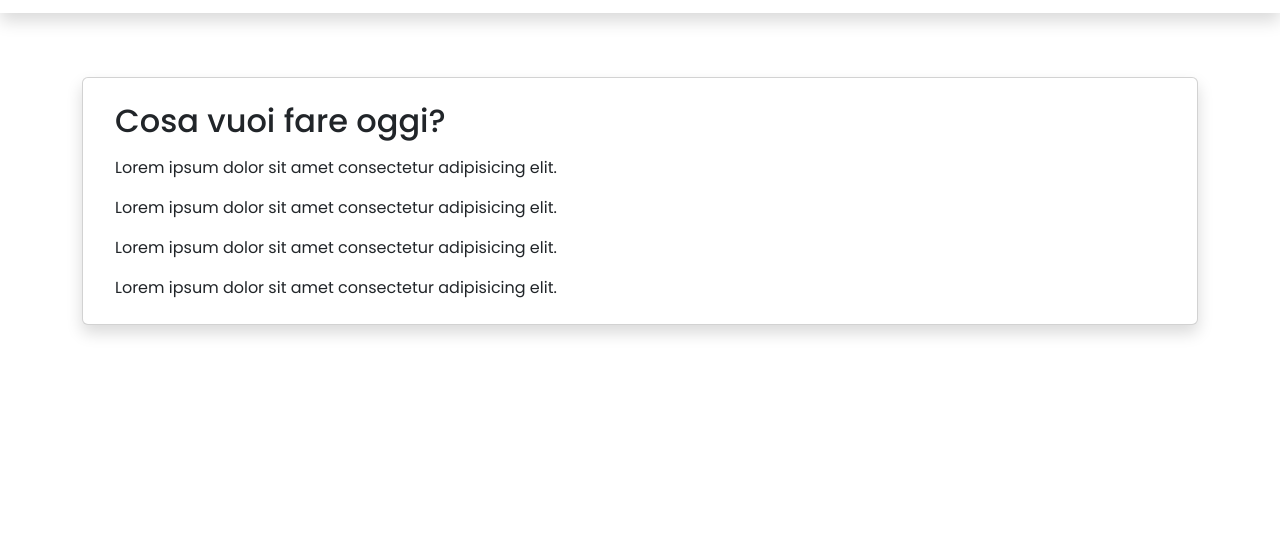
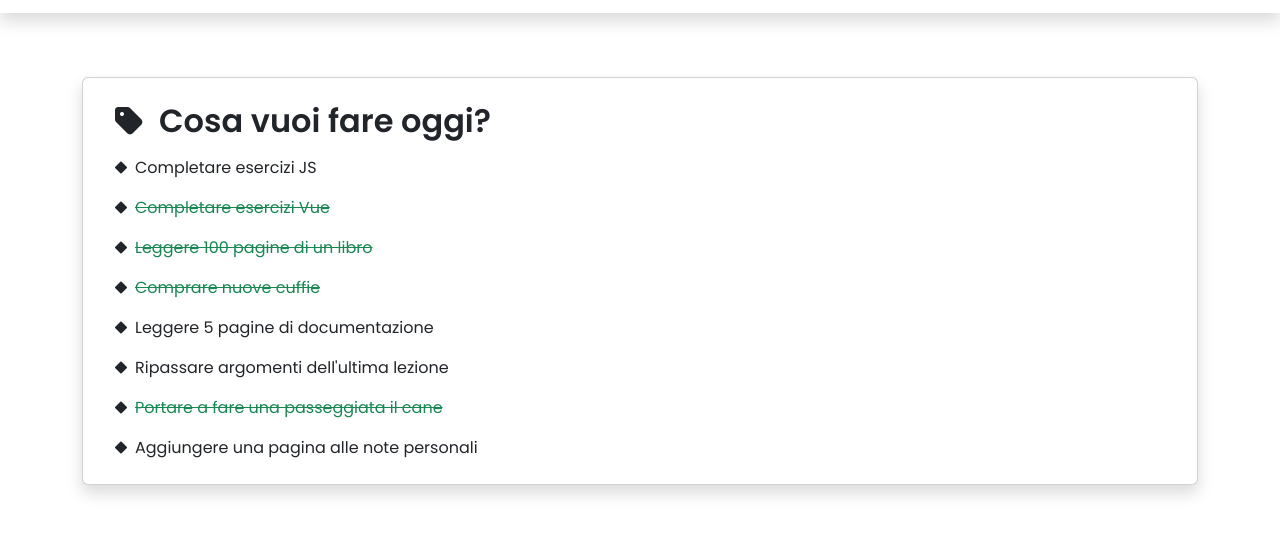
Before and after one commit to Marcap00/vue-todolist, a plain HTML site: page index.html in a window 1280 px wide. Shown: the part 69-604 px from the top of the page. Drawn offline with nearby package versions, Linux system fonts and the light colour scheme.

Commit message:
milestone 1 completed

```diff
--- a/css/style.css
+++ b/css/style.css
@@ -5,15 +5,15 @@
 
 
 /* Icons */
-li>i.fas {
+li>i.fa-trash {
     display: none;
     cursor: pointer;
 }
 
-li:hover>i.fas {
+li:hover>i.fa-trash {
     display: inline;
 }
 
-li>i.fas:hover {
+li>i.fa-trash:hover {
     color: red;
 }
--- a/index.html
+++ b/index.html
@@ -36,17 +36,19 @@
                     <ul class="list-group list-group-flush">
                         <li class="list-group-item border-0 d-flex align-items-center gap-3">
                             <i class="fas fa-tag fa-2xl"></i>
-                            <h2 class="mb-0">Cosa vuoi fare oggi?</h2>
+                            <h2 class="mb-0 fw-semibold">Cosa vuoi fare oggi?</h2>
                         </li>
-                        <li class="d-flex align-items-center justify-content-between list-group-item border-0">Lorem
-                            ipsum dolor sit amet consectetur adipisicing elit.
+                        <!-- Generiamo dei todo items quanti sono gli items dell'array  -->
+                        <li v-for="item in todoItems"
+                            class="d-flex justify-content-between align-items-center list-group-item border-0">
+                            <div>
+                                <i class="fa-solid fa-diamond fa-xs me-2"></i>
+                                <span :class="{'text-success text-decoration-line-through': item.done}">
+                                    {{ item.title }}
+                                </span>
+                            </div>
+                            <!-- Icona del cestino -->
                             <i class="fas fa-trash"></i>
-                        </li>
-                        <li class="list-group-item border-0">Lorem ipsum dolor sit amet consectetur adipisicing elit.
-                        </li>
-                        <li class="list-group-item border-0">Lorem ipsum dolor sit amet consectetur adipisicing elit.
-                        </li>
-                        <li class="list-group-item border-0">Lorem ipsum dolor sit amet consectetur adipisicing elit.
                         </li>
                     </ul>
                 </div>
```
